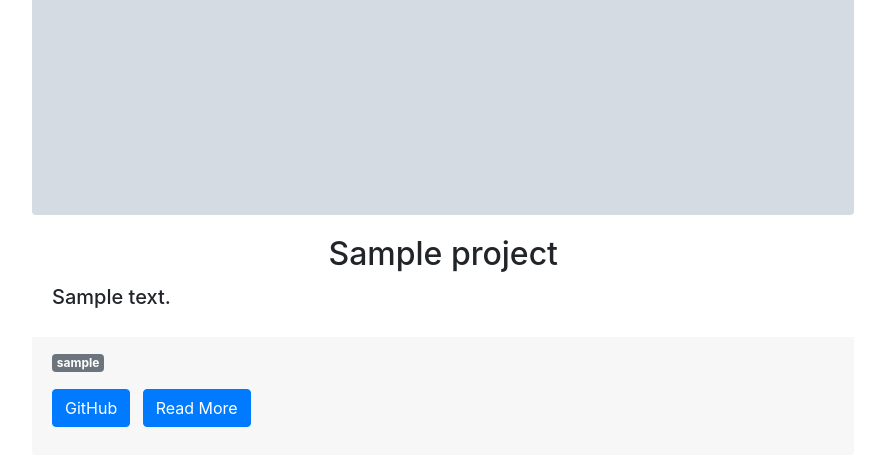
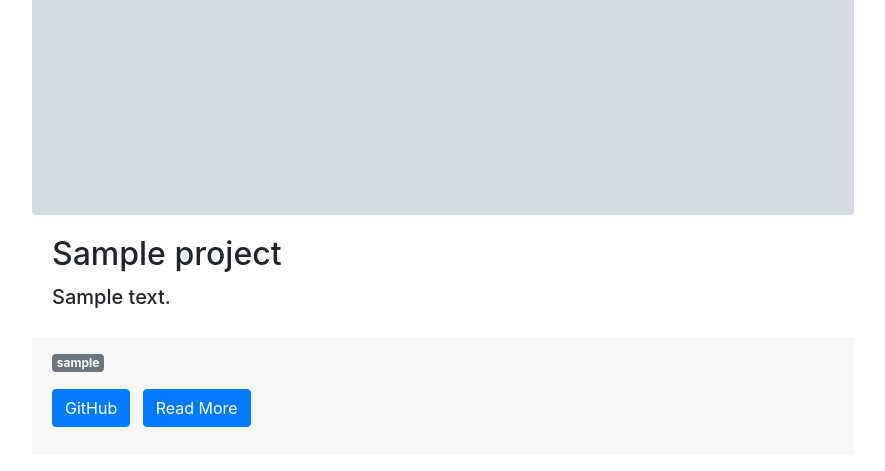
Before and after one commit to jdavv/jeanlucdavern_portfolio, a Django app: page / in a window 1280 px wide. Shown: the part 458-929 px from the top of the page, without its empty margins (38-923 px from the left). Run offline with Django 3.2, Linux system fonts and the light colour scheme; tables that the repository leaves empty hold one stand-in row (values such as "Sample post"); grey boxes marked "Sample" are stand-in pictures; parts of the project's set-up code (start-up, migrations or seed data) failed here and were passed over; some libraries are stand-ins or nearby versions.

Commit message:
Remove centering on h2 project title

```diff
--- a/jeanlucdavern_portfolio/templates/projects/home_list.html
+++ b/jeanlucdavern_portfolio/templates/projects/home_list.html
@@ -27,7 +27,7 @@
 	<div class="card-body">
 
 		<div class="card-title">
-			<h2 class="text-center">{{ project.title }}</h2>
+			<h2>{{ project.title }}</h2>
 		</div>
 
 		<div class="card-text">
```
